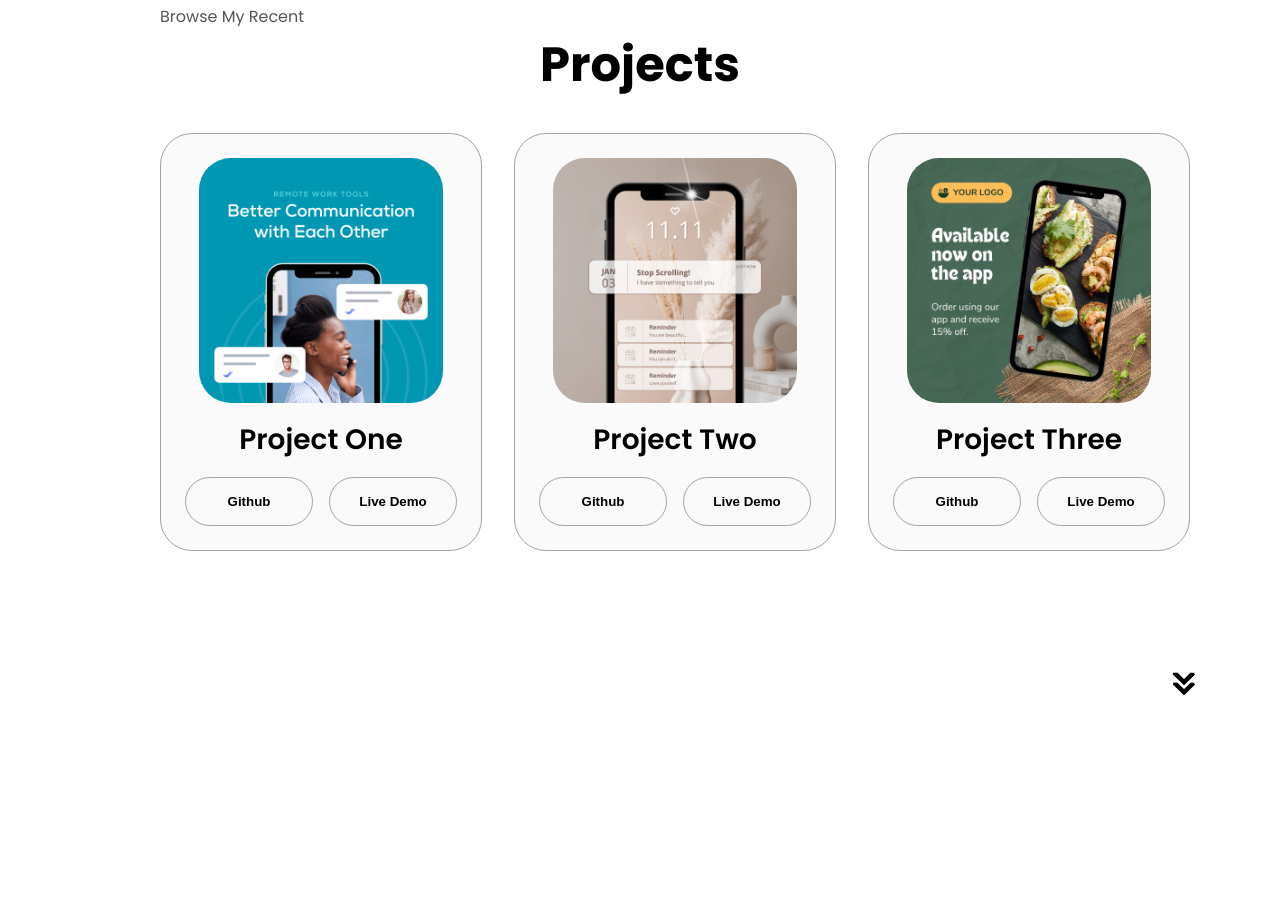
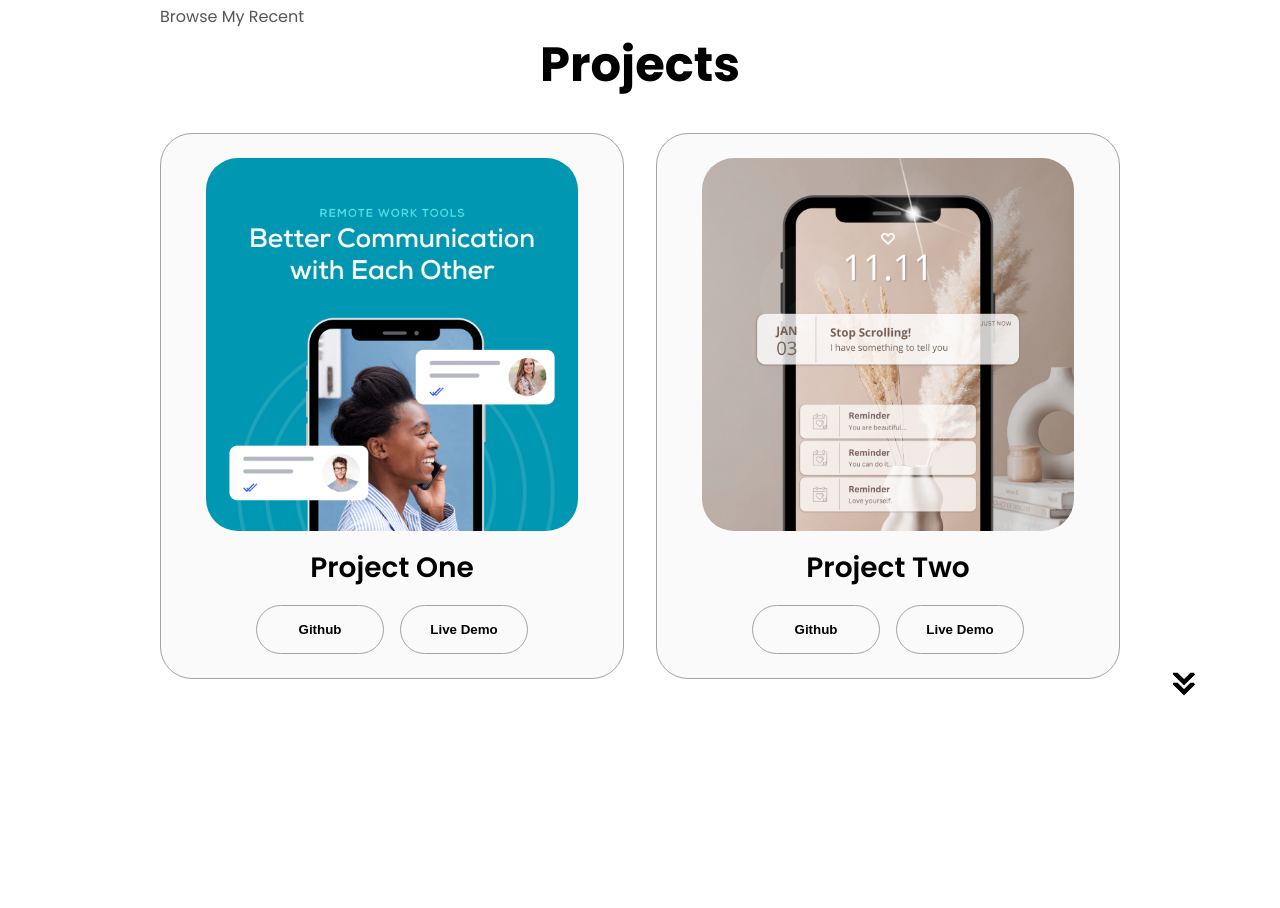
Before and after one commit to emman-A/portfolio, a plain HTML site: page assets/index.html in a window 1280 px wide. Shown: the part 2460-3368 px from the top of the page. Drawn offline with Linux system fonts and the light colour scheme.

Commit message:
Update index.html

```diff
--- a/assets/index.html
+++ b/assets/index.html
@@ -205,10 +205,10 @@
             </div>
             <h2 class="experience-sub-title project-title">Project One</h2>
             <div class="btn-container">
-                <button class="btn btn-color-2 project-btn" Onclick="location.href='https:////github.com/emman-A'">
+                <button class="btn btn-color-2 project-btn" Onclick="location.href='https://github.com/emman-A'">
                     Github
                 </button>
-                <button class="btn btn-color-2 project-btn" Onclick="location.href='https:////github.com/emman-A'">
+                <button class="btn btn-color-2 project-btn" Onclick="location.href='https://github.com/emman-A'">
                     Live Demo
                 </button>
             </div>
@@ -220,29 +220,29 @@
             </div>
             <h2 class="experience-sub-title project-title">Project Two</h2>
             <div class="btn-container">
-                <button class="btn btn-color-2 project-btn" Onclick="location.href='https:////github.com/emman-A'">
+                <button class="btn btn-color-2 project-btn" Onclick="location.href='https://github.com/emman-A'">
                     Github
                 </button>
-                <button class="btn btn-color-2 project-btn" Onclick="location.href='https:////github.com/emman-A'">
+                <button class="btn btn-color-2 project-btn" Onclick="location.href='https://github.com/emman-A'">
                     Live Demo
                 </button>
             </div>
         </div>
-        <div class="details-container color-container">
+        <!-- <div class="details-container color-container">
             <div class="article-container">
                 <img src="../assets/project-3.png" alt="Project 3"
                 class="project-img"/>
             </div>
             <h2 class="experience-sub-title project-title">Project Three</h2>
             <div class="btn-container">
-                <button class="btn btn-color-2 project-btn" Onclick="location.href='https:////github.com/emman-A'">
+                <button class="btn btn-color-2 project-btn" Onclick="location.href='https://github.com/emman-A'">
                     Github
                 </button>
-                <button class="btn btn-color-2 project-btn" Onclick="location.href='https:////github.com/emman-A'">
+                <button class="btn btn-color-2 project-btn" Onclick="location.href='https://github.com/emman-A'">
                     Live Demo
                 </button>
             </div>
-        </div>
+        </div> -->
       </div>
     </div>
     <img src="../assets/arrow.png"
```
